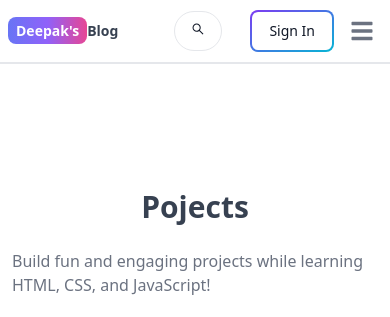
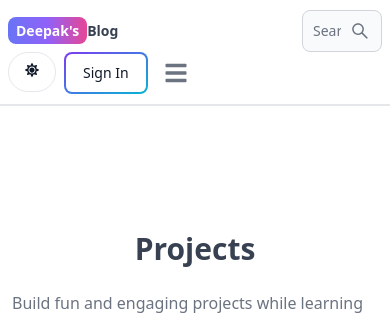
Before and after one commit to deepak04iiitn/mern-blog, a React (Vite) app in the folder client/: page /projects in a window 390 px wide. Shown: the top 317 px of the page. Built offline with nearby package versions, Linux system fonts and the light colour scheme; no server answers.

Commit message:
corrected hamburger menu

```diff
--- a/client/index.html
+++ b/client/index.html
@@ -4,6 +4,7 @@
     <meta charset="UTF-8" />
     <meta name="viewport" content="width=device-width, initial-scale=1.0" />
     <title>Blog App</title>
+    <script src="https://unpkg.com/flowbite@1.4.4/dist/flowbite.js"></script>
   </head>
   <body>
     <div id="root"></div>
--- a/client/src/components/Header.jsx
+++ b/client/src/components/Header.jsx
@@ -79,17 +79,15 @@ export default function Header() {
               type='text'
               placeholder='Search...'
               rightIcon={AiOutlineSearch}
-              className='hidden lg:inline'
+              className='w-20 lg:inline'
               value={searchTerm}
               onChange={(e) => setSearchTerm(e.target.value)}
           />
       </form>
-      <Button className='w-12 h-10 lg:hidden' color='gray' pill>
-          <AiOutlineSearch />
-      </Button>
+
 
       <div className='flex gap-2 md:order-2'>
-        <Button className='w-12 h-10 hidden sm:inline' color='gray' pill onClick={() => dispatch(toggleTheme())}>
+        <Button className='w-12 h-10  sm:inline' color='gray' pill onClick={() => dispatch(toggleTheme())}>
             {theme === 'light' ? <FaSun /> : <FaMoon />}
         </Button>
 
@@ -100,6 +98,7 @@ export default function Header() {
                   alt='user'
                   img={currentUser.profilePicture}
                   rounded
+                  className='w-10 h-10'
               />
             }>
                 <Dropdown.Header>
@@ -127,15 +126,13 @@ export default function Header() {
       </div>
 
       <Navbar.Collapse>
-        <Navbar.Link active={path === "/"} as={'div'}>
-          <Link to='/'>Home</Link>
+        <Navbar.Link href="/">
+          Home
         </Navbar.Link>
-        <Navbar.Link active={path === "/about"} as={'div'}>
-          <Link to='/about'>About</Link>
+        <Navbar.Link href="/about">
+          About
         </Navbar.Link>
-        <Navbar.Link active={path === "/projects"} as={'div'}>
-          <Link to='/projects'>Projects</Link>
-        </Navbar.Link>
+        <Navbar.Link href="/projects">Projects</Navbar.Link>
       </Navbar.Collapse>
 
     </Navbar>
--- a/client/src/pages/Projects.jsx
+++ b/client/src/pages/Projects.jsx
@@ -3,7 +3,7 @@ import CallToAction from '../components/CallToAction';
 export default function Projects() {
   return (
     <div className='min-h-screen max-w-2xl mx-auto flex justify-center items-center flex-col gap-6 p-3'>
-      <h1 className='text-3xl font-semibold'>Pojects</h1>
+      <h1 className='text-3xl font-semibold'>Projects</h1>
       <p className='text-md text-gray-500'>Build fun and engaging projects while learning HTML, CSS, and JavaScript!</p>
       <CallToAction />
     </div>
```
